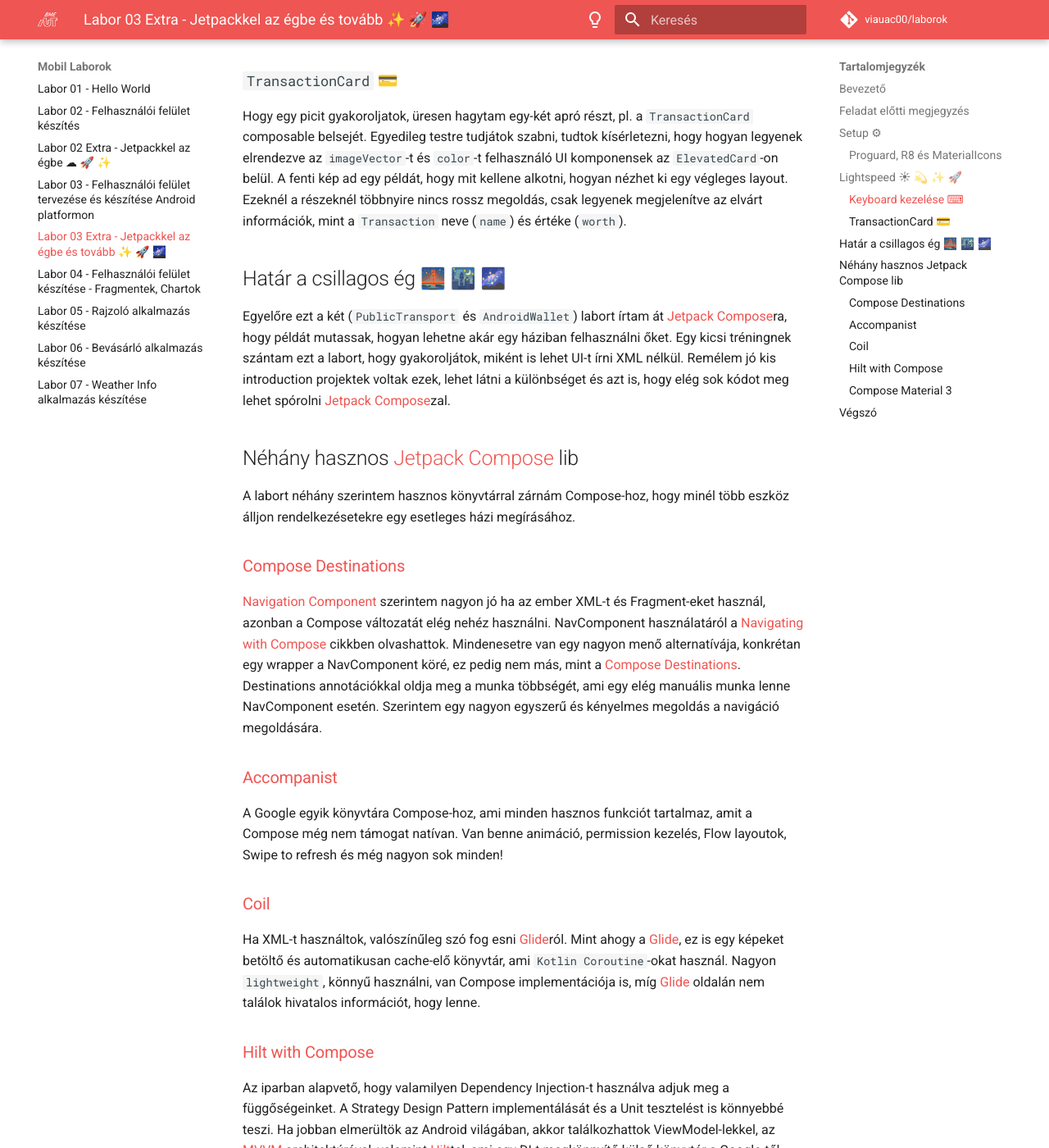
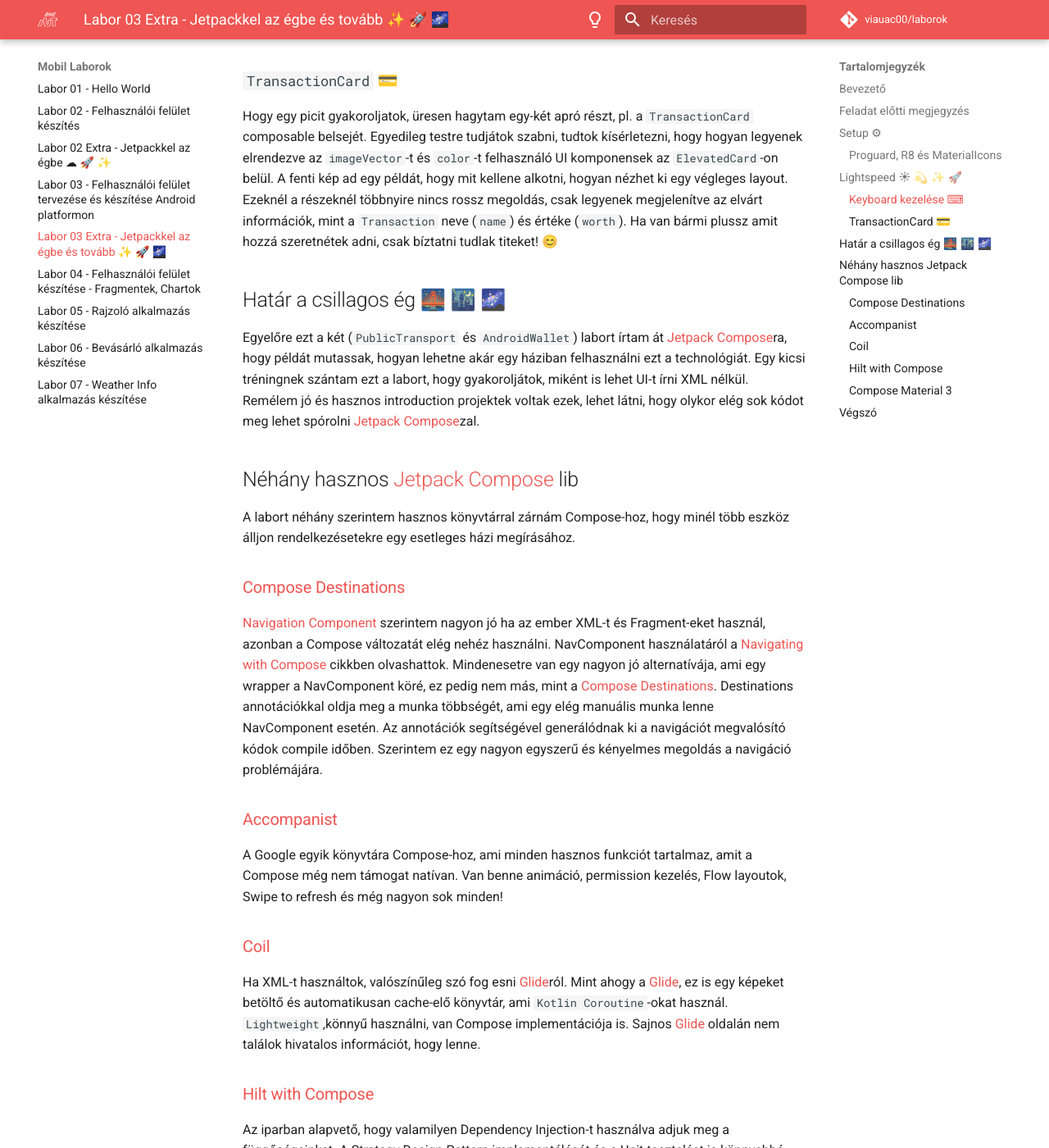
Before and after one commit to VIAUAD02/laborok, an MkDocs documentation site: the page built from docs/laborok/03-android-ui-adv-compose/index.md, in a window 1280 px wide and 1400 px high, scrolled down 4167 px. Shown: the whole window at 82% size. Built offline with MkDocs 1.6.1 and Material for MkDocs 9.7.7, drawn with Linux system fonts in a browser that asks for light colours; comment, search, counter and statistics services are not loaded; some of the changed text lies outside the part shown.

Commit message:
Rewritten some parts of extra Compose labs which might make them unprofessional and too direct.

```diff
--- a/docs/laborok/03-android-ui-adv-compose/index.md
+++ b/docs/laborok/03-android-ui-adv-compose/index.md
@@ -30,14 +30,13 @@
 ## Setup ⚙
 
 A kezdő projekt az [AndroidWalletCompose](https://github.com/VIAUAC00/AndroidWalletCompose) GitHub repository-ban van.
-Egy projekt setup-olása és felkonfigurálása fontos, de nem a
-világot szeretném megváltani, úgyhogy annak az elmagyarázása majd egy másik napra marad.
+Egy projekt setup-olása és felkonfigurálása fontos, viszont erre most nem igazán fogok kitérni részletekben.
 Mindenesetre megjegyzek néhány dolgot. Át lehet ugrani idő hiányában a Setup részt, de ez nem
 lesz hosszú. A setup kb. ugyanaz, mint a 2. labor Extra feladatánál, azonban van néhány különbség.
 
 ### [Proguard], R8 és [MaterialIcons]
 
-A Module `build.gradle` fájlban feltűnik néhány különbség a default-hoz képest. `minifyEnabled`
+A Module `build.gradle` fájlban feltűnik néhány különbség az alap filehoz képest. `minifyEnabled`
 lehetővé teszi a felesleges kód eltávolítását, a kód obfuszkációját, valamint optimalizálja azt.
 `shrinkResources` eltávolítja a nem használt resource fájlokat, ezzel is helyet spórolva. A meglévő
 fájlok minősége nem romlik! Ezeket a kulcsszavakat egyébként a [Proguard] és R8 biztosítja
@@ -132,14 +131,15 @@
 az `imageVector`-t és `color`-t felhasználó UI komponensek az `ElevatedCard`-on belül.
 A fenti kép ad egy példát, hogy mit kellene alkotni, hogyan nézhet ki egy végleges layout.
 Ezeknél a részeknél többnyire nincs rossz megoldás, csak legyenek megjelenítve az elvárt
-információk, mint a `Transaction` neve (`name`) és értéke (`worth`).
+információk, mint a `Transaction` neve (`name`) és értéke (`worth`). Ha van bármi plussz
+amit hozzá szeretnétek adni, csak bíztatni tudlak titeket! 😊
 
 ## Határ a csillagos ég 🌉 🌃 🌌
 
 Egyelőre ezt a két (`PublicTransport` és `AndroidWallet`) labort írtam át [Jetpack Compose]ra,
-hogy példát mutassak, hogyan lehetne akár egy háziban felhasználni őket. Egy kicsi tréningnek
-szántam ezt a labort, hogy gyakoroljátok, miként is lehet UI-t írni XML nélkül. Remélem jó kis
-introduction projektek voltak ezek, lehet látni a különbséget és azt is, hogy elég sok kódot meg lehet spórolni [Jetpack Compose]zal.
+hogy példát mutassak, hogyan lehetne akár egy háziban felhasználni ezt a technológiát. Egy kicsi tréningnek
+szántam ezt a labort, hogy gyakoroljátok, miként is lehet UI-t írni XML nélkül. Remélem jó és hasznos
+introduction projektek voltak ezek, lehet látni, hogy olykor elég sok kódot meg lehet spórolni [Jetpack Compose]zal.
 
 ## Néhány hasznos [Jetpack Compose] lib
 
@@ -150,10 +150,10 @@
 
 [Navigation Component] szerintem nagyon jó ha az ember XML-t és Fragment-eket használ, azonban
 a Compose változatát elég nehéz használni. NavComponent használatáról a [Navigating with Compose]
-cikkben olvashattok. Mindenesetre van egy nagyon menő alternatívája, konkrétan egy wrapper a
+cikkben olvashattok. Mindenesetre van egy nagyon jó alternatívája, ami egy wrapper a
 NavComponent köré, ez pedig nem más, mint a [Compose Destinations]. Destinations annotációkkal
-oldja meg a munka többségét, ami egy elég manuális munka lenne NavComponent esetén. Szerintem
-egy nagyon egyszerű és kényelmes megoldás a navigáció megoldására.
+oldja meg a munka többségét, ami egy elég manuális munka lenne NavComponent esetén. Az annotációk segítségével generálódnak ki a navigációt megvalósító kódok compile időben. Szerintem ez
+egy nagyon egyszerű és kényelmes megoldás a navigáció problémájára.
 
 ### [Accompanist]
 
@@ -164,8 +164,7 @@
 ### [Coil]
 
 Ha XML-t használtok, valószínűleg szó fog esni [Glide]ról. Mint ahogy a [Glide], ez is egy képeket
-betöltő és automatikusan cache-elő könyvtár, ami `Kotlin Coroutine`-okat használ. Nagyon
-`lightweight`, könnyű használni, van Compose implementációja is, míg [Glide] oldalán nem találok
+betöltő és automatikusan cache-elő könyvtár, ami `Kotlin Coroutine`-okat használ. `Lightweight`,könnyű használni, van Compose implementációja is. Sajnos [Glide] oldalán nem találok
 hivatalos információt, hogy lenne.
 
 ### [Hilt with Compose]
@@ -182,9 +181,7 @@
 
 ## Végszó
 
-Köszi, hogy végigszenvedtétek ezt velem, próbáltam a maxot kihozni az egészből, sokat
-számít nekem nagyon hogy itt voltatok, tudom, néha cringe lehettem, meg nem mentem bele a végletekig
-dolgokba, de próbáltam egy hasznos, egyedibb, viccesebb, emészthetőbb anyagot kihozni az egészből.
+Köszönöm szépen, hogy részt vettetek ezen az extra laboron, remélem egy pozitív első élményt adtam a [Jetpack Compose] használatáról és a jövőben is fel tudjátok használni az itt tanultakat. Ha bármilyen visszajelzésetek lenne a laborral kapcsolatban, írjatok rám, Teams-en elérhető vagyok, örülök mind negatív, mind pozitív visszajelzésnek, szívesen segítek a háziban is, ha a Compose mellett rakjátok le a voksaitokat 😊.
 
 [Jetpack Compose]: https://developer.android.com/jetpack/compose
 
@@ -220,7 +217,7 @@
 
 [Material Design 3]: https://m3.material.io/
 
-[Material Design 2]: https://material.io/
+[Material Design 2]: https://m2.material.io/
 
 [Hilt with Compose]: https://developer.android.com/jetpack/compose/libraries#hilt
 
```
Also changed, not shown: other parts of docs/laborok/03-android-ui-adv-compose/index.md (+1 -1 lines), docs/laborok/02-android-ui-compose/index.md (+44 -61 lines).
